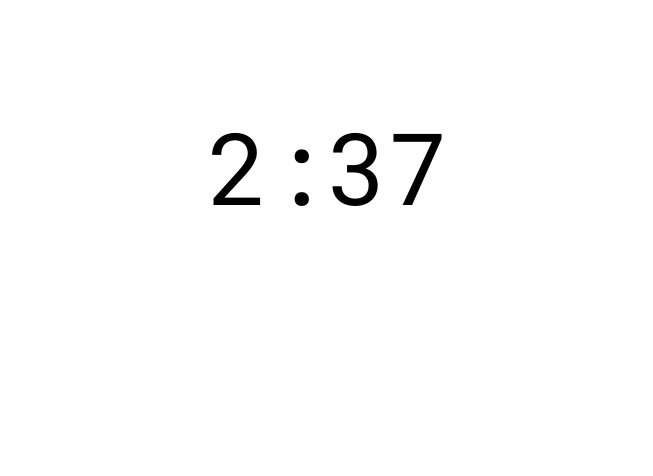
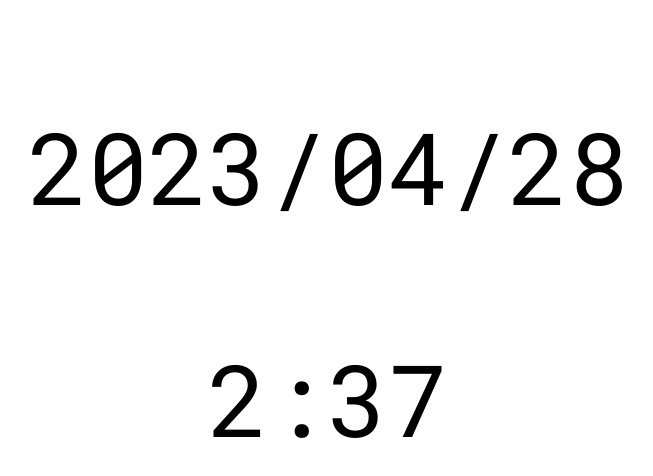
Before and after one commit to haruto17/react-clock, a React (Create React App) app: page / in a window 1280 px wide. Shown: the top 476 px of the page, without its empty margins (312-965 px from the left). Built offline with nearby package versions, Linux system fonts and the light colour scheme.

Commit message:
日付の表示

```diff
--- a/src/Clock.js
+++ b/src/Clock.js
@@ -3,14 +3,27 @@ import React, { useEffect ,useState} from "react";
 
 function Clock() {
 
-    const [msg, setMsg] = useState("");
+    const [date,setDate] = useState("");
+    const [time, setTime] = useState("");
 
     useEffect(() => {
         const interval = setInterval(() => {
-            const time = new Date();
-            const hour = time.getHours();
-            const minute = time.getMinutes();
-            setMsg(`${hour}:${minute}`);
+            const now = new Date();
+            const year = now.getFullYear();
+            let month = String(now.getMonth() + 1);
+            let day = String(now.getDate());
+            const hour = now.getHours();
+            const minute = now.getMinutes();
+
+            // 月と日が一桁だったら0を先頭に追加する
+            if(month.length === 1) {
+                month = "0" + month;
+            } else if (day.length === 1) {
+                day = "0" + day;
+            }
+
+            setDate(`${year}/${month}/${day}`);
+            setTime(`${hour}:${minute}`);
         },500);
         return () => {
             clearInterval(interval);
@@ -19,7 +32,8 @@ function Clock() {
 
     return (
         <div className="Clock">
-            <p>{msg}</p>
+            <p>{date}</p>
+            <p>{time}</p>
         </div>
     )
 }
```
